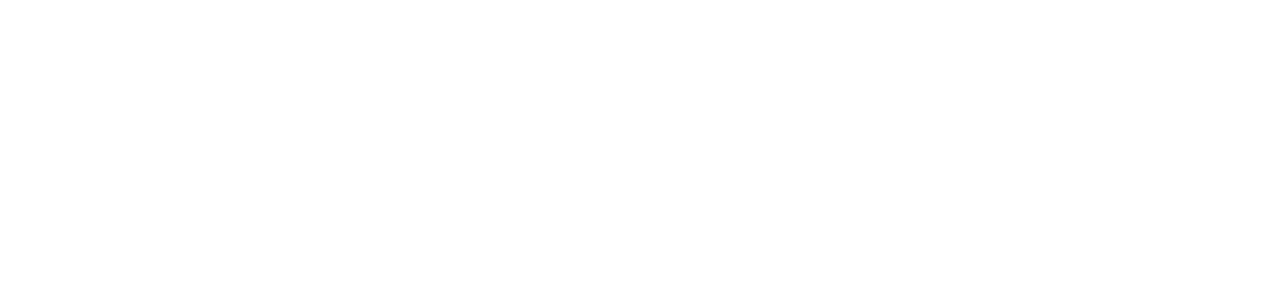
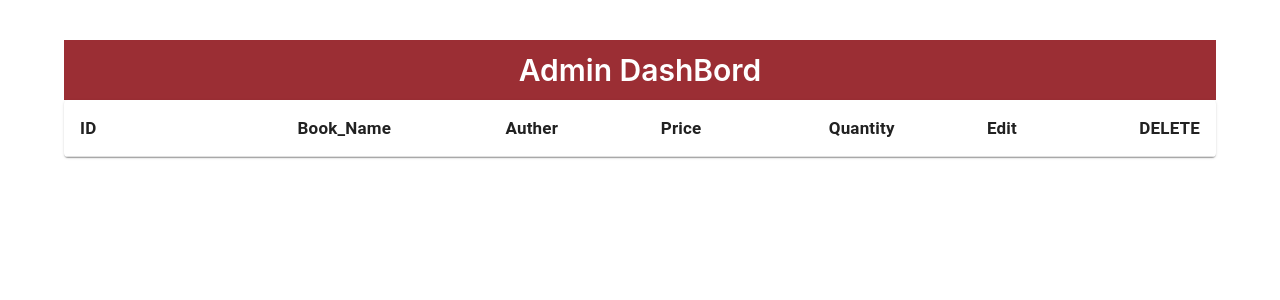
Before and after one commit to shrawanamit/book-store, a React (Create React App) app: page /admin_home in a window 1280 px wide. Shown: the top 300 px of the page. Built offline with nearby package versions, Linux system fonts and the light colour scheme.

Commit message:
added code admin dash bord

```diff
--- a/package.json
+++ b/package.json
@@ -8,9 +8,11 @@
     "@testing-library/jest-dom": "^4.2.4",
     "@testing-library/react": "^9.5.0",
     "@testing-library/user-event": "^7.2.1",
+    "axios": "^0.20.0",
     "node-sass": "^4.14.1",
     "react": "^16.13.1",
     "react-dom": "^16.13.1",
+    "react-redux": "^7.2.1",
     "react-router-dom": "^5.2.0",
     "react-scripts": "3.4.3"
   },
--- a/src/App.js
+++ b/src/App.js
@@ -3,6 +3,7 @@
 import Registration from './Components/Registration';
 import SignIn from './Components/SignIn';
 import Dashbord from './Components/Dashbord'
+import AdminDashBord from "./Components/AdminDashBord"
 import './App.css';
 
 function App() {
@@ -12,6 +13,7 @@
         <Route exact path="/" component={Registration} />
         <Route exact path="/signin" component={SignIn} />
         <Route exact path="/home" component={Dashbord} />
+        <Route exact path="/admin_home" component={AdminDashBord} />
         </Router>
     </div>
   );
--- /dev/null
+++ b/src/Components/AdminDashBord.jsx
@@ -0,0 +1,120 @@
+import React from 'react';
+import Button from '@material-ui/core/Button';
+import DeleteIcon from '@material-ui/icons/Delete';
+import Table from '@material-ui/core/Table';
+import TableBody from '@material-ui/core/TableBody';
+import TableCell from '@material-ui/core/TableCell';
+import TableContainer from '@material-ui/core/TableContainer';
+import TableHead from '@material-ui/core/TableHead';
+import TableRow from '@material-ui/core/TableRow';
+import Paper from '@material-ui/core/Paper';
+import Snackbar from '@material-ui/core/Snackbar';
+import IconButton from '@material-ui/core/IconButton';
+import "../SCSS/adminDashBord.scss";
+import { StylesProvider } from "@material-ui/core/styles";
+// import historyService from '../Services/Service'
+// //object of  historyService
+// let service = new historyService();
+
+
+export default class AdminDashBord extends React.Component {
+
+    constructor(props) {
+        super(props);
+        this.state = {
+            getAllBooks: [],
+            SnackbarOpen: false,
+            SnackbarMessage: '',
+
+        };
+    }
+    // //for fetching Employee list from database
+    // componentDidMount() {
+    //     this.history();
+    // }
+
+    SnackbarClose = (event) => {
+        this.setState({ SnackbarOpen: false });
+    }
+
+    // history = () => {
+    //     service.history()
+    //     .then((data) => {
+    //         console.log(" All books ", data);
+    //     })
+    //     .catch((err) => {
+    //         console.log(err);
+
+    //     })
+    // }
+
+    // delete = (Id) => {
+    //     console.log("Delete Id", Id);
+    //     service.delete(Id).then((json) => {
+    //         console.log("responce data==>", json);
+    //         if (json.data.success === 'True') {
+    //             //alert('Record deleted successfully!!');
+    //             this.setState({ SnackbarOpen: true, SnackbarMessage: 'Record deleted successfully!!' })
+    //         }
+    //     })
+    // }
+
+    render() {
+
+
+        return (
+            <div class="tableBody">
+                <Snackbar
+                    anchorOrigin={{ vertical: 'center', horizontal: 'center' }}
+                    open={this.state.SnackbarOpen}
+                    autoHideDuration={3000}
+                    onClose={this.SnackbarClose}
+                    message={<span id="message-id">{this.state.SnackbarMessage}</span>}
+                    action={[
+                        <IconButton key="close" aria-label="close"
+                            color="inherit" onClick={this.SnackbarClose}>x</IconButton>
+                    ]}
+                />
+                <div class="history"><p>Admin DashBord</p></div>
+                <div class="table">
+                    <TableContainer component={Paper}>
+                        <Table aria-label="simple table">
+                            <TableHead>
+                                <TableRow>
+                                    <TableCell>ID</TableCell>
+                                    <TableCell align="right">Book_Name</TableCell>
+                                    <TableCell align="right">Auther</TableCell>
+                                    <TableCell align="right">Price</TableCell>
+                                    <TableCell align="right">Quantity</TableCell>
+                                    <TableCell align="right">Edit</TableCell>
+                                    <TableCell align="right">DELETE</TableCell>
+                                </TableRow>
+                            </TableHead>
+                            <TableBody>
+                                {
+                                    this.state.getAllBooks.map((row) => (
+                                        <StylesProvider injectFirst>
+                                        <TableRow key={row.id}>
+                                            <TableCell component="th" scope="row">
+                                                {row.id}
+                                            </TableCell>
+                                            <TableCell align="right">{row.conversionType}</TableCell>
+                                            <TableCell align="right">{row.value}</TableCell>
+                                            <TableCell align="right">{row.result}</TableCell>
+                                            <TableCell align="right">{row.dateOFCreation}</TableCell>
+                                            <TableCell align="right">
+                                                <Button variant="contained" onClick={() => this.delete(row.id)} color="primary" startIcon={<DeleteIcon />}>
+                                                    Delete
+                                         </Button>
+                                            </TableCell>
+                                        </TableRow>
+                                        </StylesProvider>
+                                    ))}
+                            </TableBody>
+                        </Table>
+                    </TableContainer>
+                </div>
+            </div>
+        );
+    }
+}
--- a/src/Components/Registration.jsx
+++ b/src/Components/Registration.jsx
@@ -5,6 +5,8 @@
 import Button from '@material-ui/core/Button';
 import Snackbar from '@material-ui/core/Snackbar';
 import IconButton from '@material-ui/core/IconButton';
+import  AdminService from "../Services/adminServices";
+let service=new AdminService();
 
 const validEmailRegex = RegExp(/^(([^<>()[\]\\.,;:\s@"]+(\.[^<>()[\]\\.,;:\s@"]+)*)|(".+"))@((\[[0-9]{1,3}\.[0-9]{1,3}\.[0-9]{1,3}\.[0-9]{1,3}\])|(([a-zA-Z\-0-9]+\.)+[a-zA-Z]{2,}))$/);
 
@@ -99,33 +101,33 @@
     }
 
 
-    // submitUserSignInForm = () => {
-    //     const user = {
-    //         firstName: this.state.firstName,
-    //         lastName: this.state.lastName,
-    //         email: this.state.email,
-    //         password: this.state.password,
-    //         service: "advance"
-    //     };
-    //     if( this.state.password === this.state.confirmPassword)
-    //     {
-    //         service.Registration(user)
-    //         .then((json) => {
-    //             console.log("responce data==>", json);
-    //             if (json.status === 200) {
-    //                 this.setState({ SnackbarOpen: true, SnackbarMessage: 'Registration Sucessfull !!' })
-    //             }
-    //         })
-    //         .catch((err) => {
-    //             console.log(err);
-    //         });
+    submitUserSignInForm = () => {
+        const name= this.state.firstName + this.state.lastName;
+        const user = {
+            adminName: name,
+            adminEmailId: this.state.email,
+            password: this.state.password,
+            gender: "male"
+        };
+        if( this.state.password === this.state.confirmPassword)
+        {
+            service.Registration(user)
+            .then((json) => {
+                console.log("responce data==>", json);
+                if (json.status === 200) {
+                    this.setState({ SnackbarOpen: true, SnackbarMessage: 'Registration Sucessfull !!' })
+                }
+            })
+            .catch((err) => {
+                console.log(err);
+            });
 
-    //     }
-    //     else{
-    //         this.setState({ SnackbarOpen: true, SnackbarMessage: 'password not match !!' })
-    //     }
+        }
+        else{
+            this.setState({ SnackbarOpen: true, SnackbarMessage: 'password not match !!' })
+        }
 
-    // };
+    };
 
 
 
--- /dev/null
+++ b/src/Configration/config.jsx
@@ -0,0 +1,6 @@
+export default class Config {
+
+    static url = "http://localhost:44343/swagger/";
+
+
+}
--- /dev/null
+++ b/src/SCSS/adminDashBord.scss
@@ -0,0 +1,44 @@
+.tableBody{
+    margin-top: 40px;
+    display: flex;
+    flex-direction: column;
+    align-items: center;
+}
+.history{
+    width: 90%;
+    height: 60px;
+    background-color:  rgb(155, 46, 52);
+    display: flex;
+    align-items: center;
+    justify-content: center;
+
+    p{
+        font-size: 30px;
+        text-align: center;
+        font: Montserrat;
+        letter-spacing: 0px;
+        color: #FFFFFF;
+        text-transform: capitalize;
+        opacity: 1;
+        font-weight:600;
+
+    }
+
+}
+.table{
+width: 90%;
+
+}
+snackebar{
+    background-color: slateblue;
+}
+TableHead{
+    font-size: 15px;
+    font-weight: 500;
+}
+.MuiTableCell-head {
+font-size: 17px !important;
+}
+.MuiTableCell-head {
+font-weight: 600 !important;
+}
--- /dev/null
+++ b/src/Services/adminServices.jsx
@@ -0,0 +1,22 @@
+import Config from "../Configration/config";
+import AxiosServices from "./axiosServices";
+
+const axiosService = new AxiosServices();
+const apiUrl = Config.url;
+export default class AdminService {
+    Registration(data) {
+        console.log("login registration");
+        return axiosService.Post(`${apiUrl}api/Admin`, data);
+
+      }
+    Login(data) {
+        console.log("login");
+        return axiosService.Post(`${apiUrl}api/Admin/Login`, data);
+      }
+    ForgetPassword(data) {
+        return axiosService.Post(`${apiUrl}api/Admin/ForgetPassword`, data,false);
+      }
+    ResetPassword(data) {
+        return axiosService.Put(`${apiUrl}api/Admin/ResetPassword`, data,false);
+      }
+}
--- /dev/null
+++ b/src/Services/axiosServices.jsx
@@ -0,0 +1,16 @@
+import axios from 'axios';
+
+export default class AxiosService{
+    Post(url,data){
+        console.log("login axios");
+        return axios.post(url,data);
+    }
+
+    Get(url,isHeaderRequired){
+        return axios.get(url,isHeaderRequired);
+    }
+    Put(url,data,isHeaderRequired){
+
+        return axios.put(url,data,isHeaderRequired);
+    }
+}
```
Also changed, not shown: src/Components/SignIn.jsx (+25 -36 lines), src/Components/snackbar.jsx (added, +33 -0 lines), src/Services/userService.jsx (added, +19 -0 lines), 1 other file (tests, documents, lock files or other folders).
